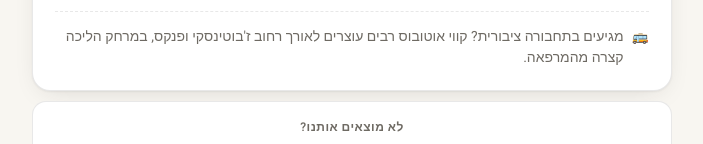
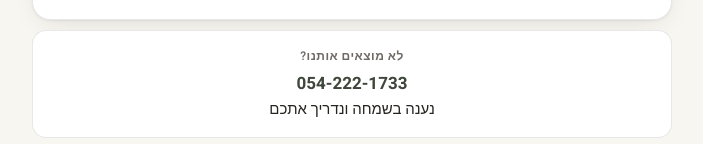
Before and after one commit to ShwartzAdam/dr-website, a plain HTML site: page clinic/index.html in a window 1280 px wide. Shown: the part 808-952 px from the top of the page, without its empty margins (288-991 px from the left). Drawn offline with Linux system fonts and the light colour scheme; a web font is replaced by a local one.

Commit message:
Remove public transit note from location section (#19)
Co-authored-by: Claude Sonnet 5.5 <noreply@anthropic.com>

```diff
--- a/clinic/index.html
+++ b/clinic/index.html
@@ -258,16 +258,6 @@
     border-radius:999px;
     gap:8px;
   }
-  .transit-note{
-    margin-top:14px;
-    padding-top:14px;
-    border-top:1px dashed var(--line);
-    font-size:14px;
-    color:var(--ink-soft);
-    display:flex;
-    gap:8px;
-  }
-
   .flow-cta{
     text-align:center;
     padding-block:8px;
@@ -608,11 +598,6 @@
             <div class="parking-item-desc" data-i18n="parking2Desc">לאורך ברודצקי ורחובות סמוכים — אזור כחול־לבן, תשלום באפליקציית פנגו או סלופארק.</div>
           </div>
         </div>
-
-        <div class="transit-note">
-          <span aria-hidden="true">🚌</span>
-          <span data-i18n="transitNote">מגיעים בתחבורה ציבורית? קווי אוטובוס רבים עוצרים לאורך רחוב ז'בוטינסקי ופנקס, במרחק הליכה קצרה מהמרפאה.</span>
-        </div>
       </div>
     </div>
   </section>
@@ -769,7 +754,6 @@
         gmapsParking: 'Google Maps לחניון',
         parking2Title: 'חניה ברחוב בתשלום',
         parking2Desc: 'לאורך ברודצקי ורחובות סמוכים — אזור כחול־לבן, תשלום באפליקציית פנגו או סלופארק.',
-        transitNote: 'מגיעים בתחבורה ציבורית? קווי אוטובוס רבים עוצרים לאורך רחוב ז׳בוטינסקי ופנקס, במרחק הליכה קצרה מהמרפאה.',
         routeH2: 'מאיפה אתם מגיעים?',
         routeSub: 'בחרו נקודת התחלה, ונראה לכם את הנתיב המדויק מהיכן שאתם עומדים.',
         routeGroupAria: 'בחירת כניסה',
@@ -827,7 +811,6 @@
         gmapsParking: 'Google Maps to the parking lot',
         parking2Title: 'Paid street parking',
         parking2Desc: 'Along Brodetzky and nearby streets — blue-and-white zone, pay via the Pango or Cellopark app.',
-        transitNote: "Coming by public transit? Many bus lines stop along Jabotinsky and Pinkas streets, a short walk from the clinic.",
         routeH2: 'Where are you coming from?',
         routeSub: "Pick your starting point, and we'll show you the exact route from where you are.",
         routeGroupAria: 'Choose entrance',
@@ -885,7 +868,6 @@
         gmapsParking: 'Google Maps к парковке',
         parking2Title: 'Платная парковка на улице',
         parking2Desc: 'Вдоль улицы Бродецки и соседних улиц — бело-синяя зона, оплата через приложение Pango или Cellopark.',
-        transitNote: 'Едете на общественном транспорте? Многие автобусы останавливаются на улицах Жаботински и Пинкас, в нескольких минутах ходьбы от клиники.',
         routeH2: 'Откуда вы приезжаете?',
         routeSub: 'Выберите точку отправления, и мы покажем точный маршрут оттуда, где вы находитесь.',
         routeGroupAria: 'Выбор входа',
@@ -943,7 +925,6 @@
         gmapsParking: 'خرائط Google إلى الموقف',
         parking2Title: 'وقوف مدفوع في الشارع',
         parking2Desc: 'على طول شارع برودتسكي والشوارع المجاورة — منطقة زرقاء وبيضاء، الدفع عبر تطبيق Pango أو Cellopark.',
-        transitNote: 'قادمون بالمواصلات العامة؟ تتوقف خطوط حافلات كثيرة على طول شارعي جابوتنسكي وبينكاس، على مسافة قريبة سيرًا من العيادة.',
         routeH2: 'من أين أنتم قادمون؟',
         routeSub: 'اختاروا نقطة انطلاقكم، وسنعرض لكم المسار الدقيق من مكانكم.',
         routeGroupAria: 'اختيار المدخل',
```
